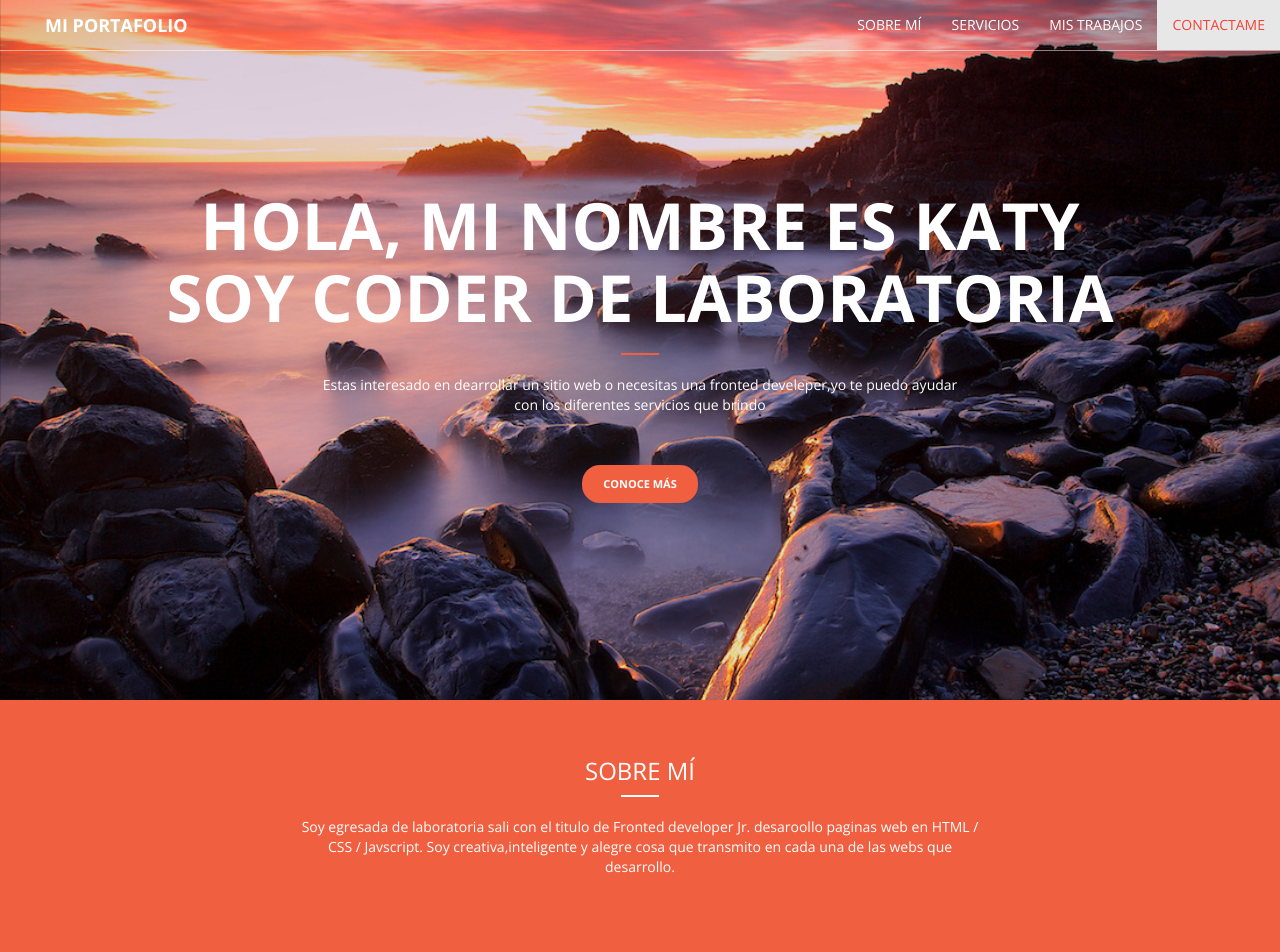
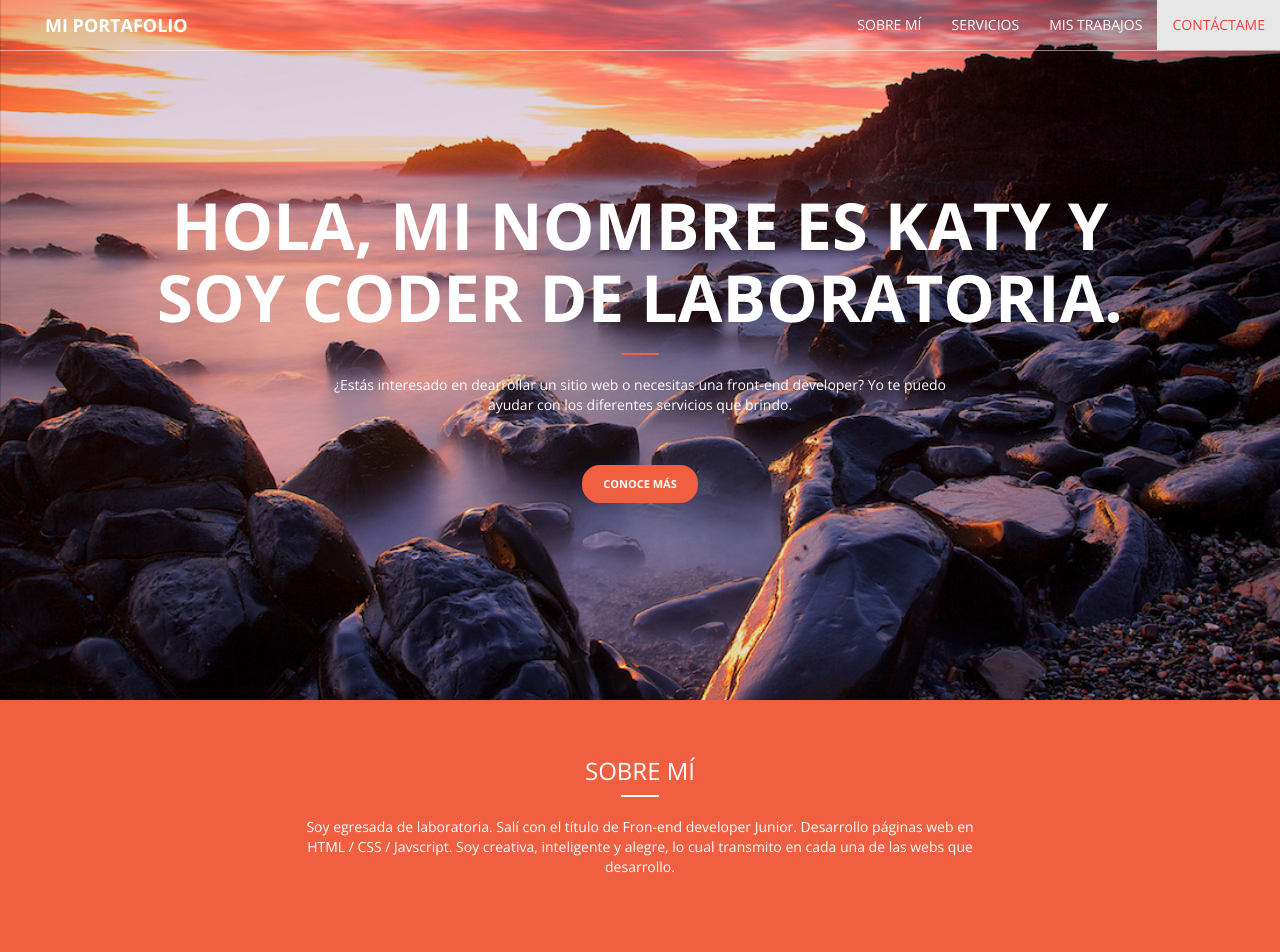
Before and after one commit to Ferruzo/Portafolio, a plain HTML site: page index-FINAL.html in a window 1280 px wide. Shown: the top 952 px of the page. Drawn offline with nearby package versions, Linux system fonts and the light colour scheme.

Commit message:
corrección de ortografía

```diff
--- a/index-FINAL.html
+++ b/index-FINAL.html
@@ -57,7 +57,7 @@
                     <li><a href="#sobremi">Sobre mí</a></li>
                     <li><a href="#servicios">Servicios</a></li>
                     <li><a href="#pics">Mis trabajos</a></li>
-                    <li><a href="#contactame">Contactame</a></li>
+                    <li><a href="#contactame">Contáctame</a></li>
                   </ul>
                 </div>
 
@@ -65,9 +65,9 @@
 
 </div>
     <div class="container pd">
-        <h1>HOLA, MI NOMBRE ES KATY SOY CODER DE LABORATORIA</h1>
+        <h1>HOLA, MI NOMBRE ES KATY Y SOY CODER DE LABORATORIA.</h1>
         <hr class="rojo" >
-        <P >Estas interesado en dearrollar un sitio web o necesitas una fronted develeper,yo te puedo ayudar con los diferentes servicios que brindo</P>
+        <P >¿Estás interesado en dearrollar un sitio web o necesitas una front-end developer? Yo te puedo ayudar con los diferentes servicios que brindo.</P>
         <button class="btn rojo" id="conoce_mas">CONOCE MÁS</button>
     </div>
 
@@ -77,7 +77,7 @@
     <div class="text-white">
    <h3  class="hvr-grow">SOBRE MÍ</h3>
    <hr id="white">
-   <p>Soy egresada de laboratoria sali con el titulo de Fronted developer Jr. desaroollo paginas web en HTML / CSS / Javscript. Soy creativa,inteligente y alegre cosa que transmito en cada una de las webs que desarrollo.</p>
+   <p>Soy egresada de laboratoria. Salí con el título de Fron-end developer Junior. Desarrollo páginas web en HTML / CSS / Javscript. Soy creativa, inteligente y alegre, lo cual transmito en cada una de las webs que desarrollo.</p>
    </div>
 </div>
 
```
